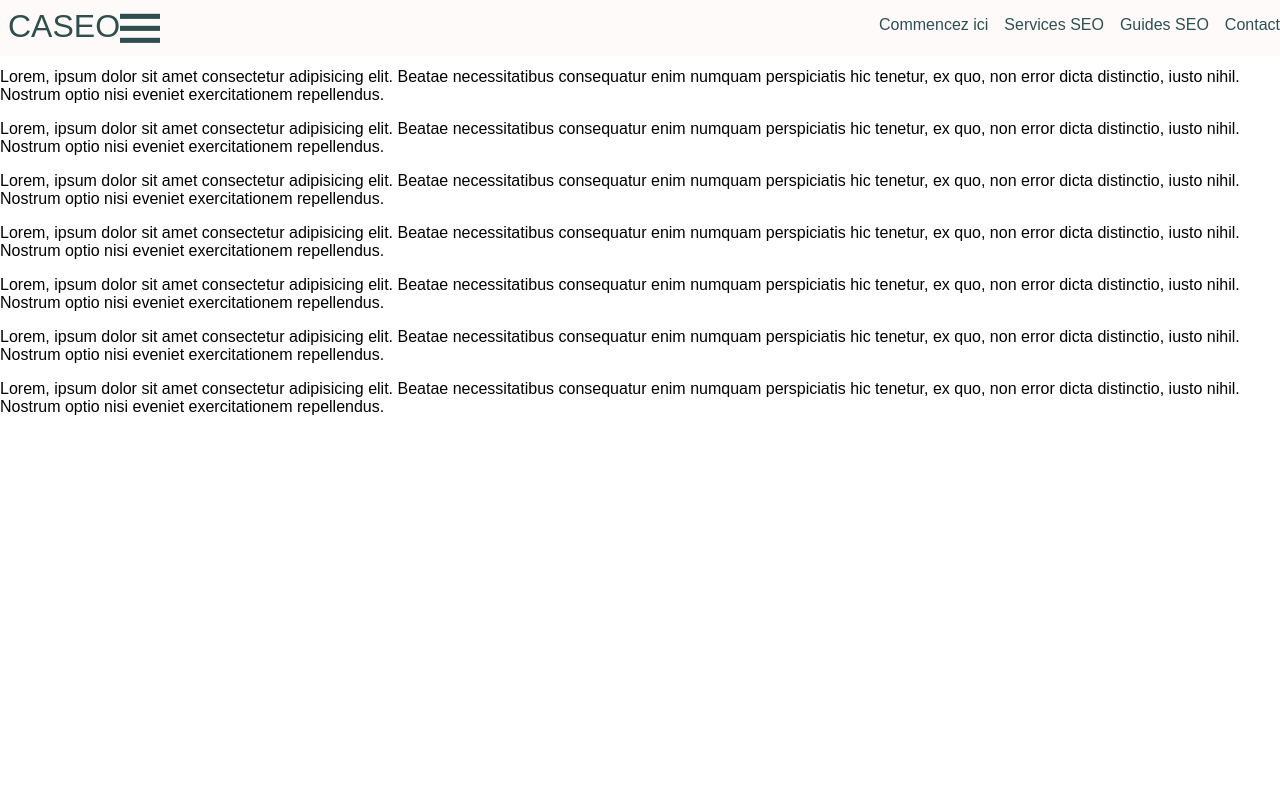
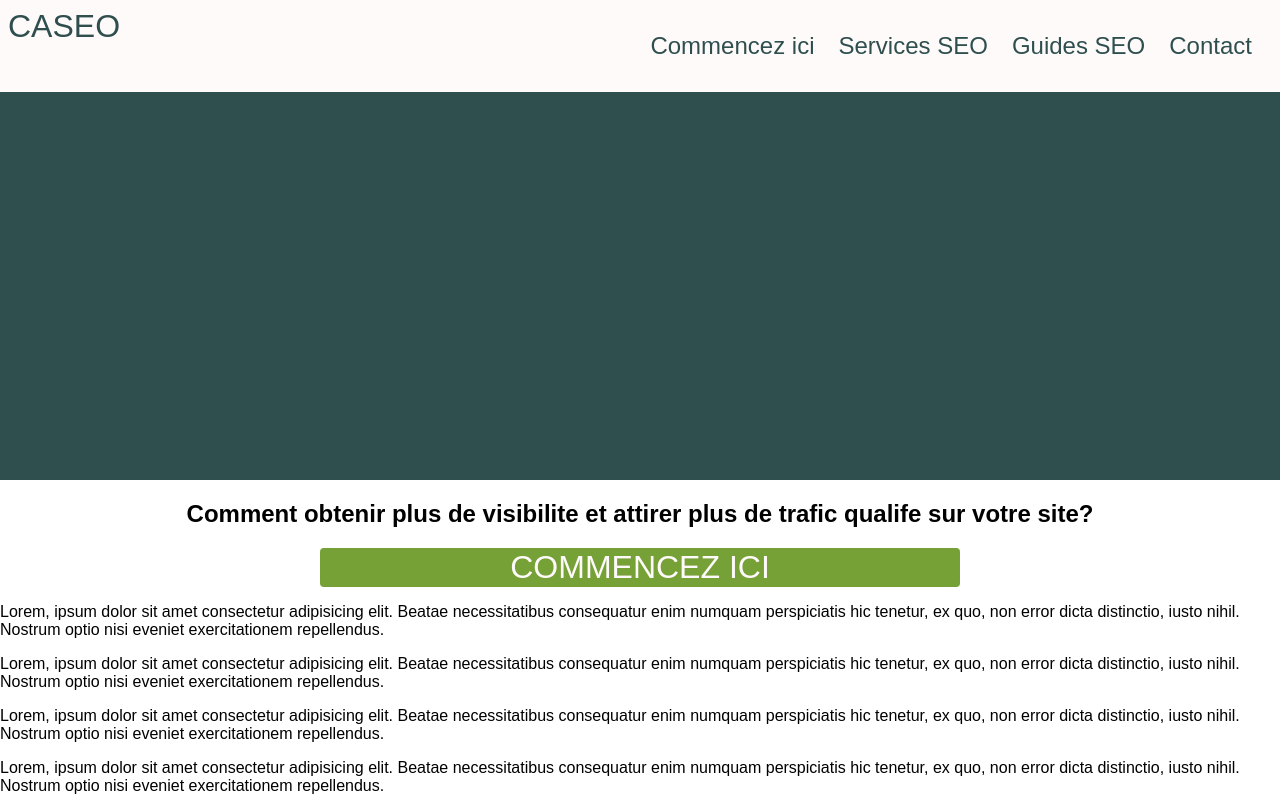
Before and after one commit to gjennison/caseo, a plain HTML site: page index.html in a window 1280 px wide. Shown: the top 800 px of the page. Drawn offline with Linux system fonts and the light colour scheme.

Commit message:
complete

```diff
--- /dev/null
+++ b/css/layout.css
@@ -0,0 +1,3 @@
+section.hero{
+    margin-top: 80px;
+}
--- /dev/null
+++ b/css/modules.css
@@ -0,0 +1,20 @@
+.hero{
+    display: flex;
+    flex-direction: column;
+    align-items: center;
+}
+
+.hero-image{
+    width: 100%;
+    height: 400px;
+    background-color: darkslategray;
+}
+
+button{
+    font-size: 2em;
+    outline: none;
+    border: none;
+    cursor: pointer;
+    border-radius: 4px;
+    width: 50%;
+}
--- /dev/null
+++ b/css/theme.css
@@ -0,0 +1,30 @@
+.primaryScheme, .primaryScheme .home, .primaryScheme .links, .primaryScheme .links a{
+    transition: all 0.2s;
+    background-color: snow;
+    color: darkslategrey;
+}
+
+.secondaryScheme, .secondaryScheme .home, .secondaryScheme .links, .secondaryScheme .links a, button{
+    transition: all 0.2s;
+    background-color: #76a137;
+    color: snow;
+}
+
+.primaryScheme svg{
+    stroke: darkslategrey;
+    fill: darkslategrey;
+}
+
+.secondaryScheme svg{
+    stroke: snow;
+    fill: snow;
+}
+
+nav.secondaryScheme .links a:hover{
+    background-color: snow;
+    color: #76a137;
+}
+nav.primaryScheme .links a:hover{
+    background-color: darkslategrey;
+    color: snow;
+}
--- a/index.html
+++ b/index.html
@@ -29,10 +29,12 @@
         </div>
     </nav>
 
-    <section>
-        <p>
-            Lorem ipsum dolor sit amet consectetur adipisicing elit. Pariatur voluptates voluptatum est dolores ducimus ratione sit alias. Nihil, deserunt architecto porro pariatur omnis reiciendis similique, ab quaerat, libero quasi aperiam.
-        </p>
+    <section class="hero">
+        <div class="hero-image"></div>
+        <h2>
+            Comment obtenir plus de visibilite et attirer plus de trafic qualife sur votre site?
+        </h2>
+        <button>COMMENCEZ ICI</button>
     </section>
 
     <section>
--- a/style.css
+++ b/style.css
@@ -1,3 +1,7 @@
+@import 'css/theme.css';
+@import 'css/layout.css';
+@import 'css/modules.css';
+
 body{
     margin: 0px;
     font-family: sans-serif;
@@ -24,56 +28,19 @@ nav .links{
     height: 100vh;
 }
 
-@media screen and (min-width: 1000px){
-    nav .links{
-        flex-direction: row;
-        width: auto;
-        position: static;
-        padding-top: 0px;
-        height: auto;
-    }
-}
-
 nav .home{
     text-decoration: none;
     font-size: 2em;
 }
 
-.primaryScheme, .primaryScheme .home, .primaryScheme .links, .primaryScheme .links a{
-    transition: all 0.2s;
-    background-color: snow;
-    color: darkslategrey;
-}
-
-.secondaryScheme, .secondaryScheme .home, .secondaryScheme .links, .secondaryScheme .links a{
-    transition: all 0.2s;
-    background-color: #76a137;
-    color: snow;
-}
-
-.primaryScheme svg{
-    stroke: darkslategrey;
-    fill: darkslategrey;
-}
-
-.secondaryScheme svg{
-    stroke: snow;
-    fill: snow;
-}
 
 nav .links a{
     text-decoration: none;
     padding: 8px;
+    padding-top: 16px;
+    padding-bottom: 16px;
     transition: background-color 0.12s;
-}
-
-nav.secondaryScheme .links a:hover{
-    background-color: snow;
-    color: #76a137;
-}
-nav.primaryScheme .links a:hover{
-    background-color: darkslategrey;
-    color: snow;
+    font-size: 1.5em;
 }
 
 .closedMenu{
@@ -107,3 +74,25 @@ svg{
         right: -65%;
     }
 }
+
+@media screen and (min-width: 1000px){
+    nav .links{
+        flex-direction: row;
+        width: auto;
+        position: static;
+        padding-top: 0px;
+        height: auto;
+        padding: 12px;
+        margin-right: 12px
+    }
+
+    nav .links a{
+        border-radius: 4px;
+        margin: 4px;
+        padding: 8px;
+    }
+
+    svg{
+        display: none;
+    }
+}
```
